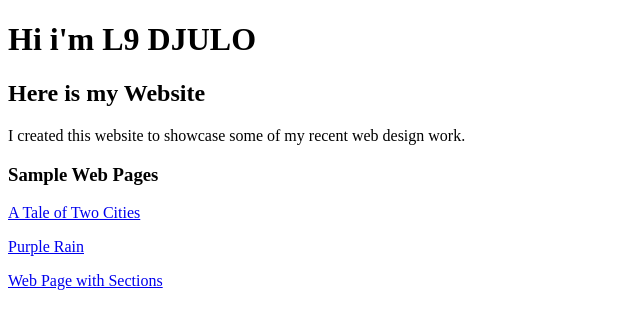
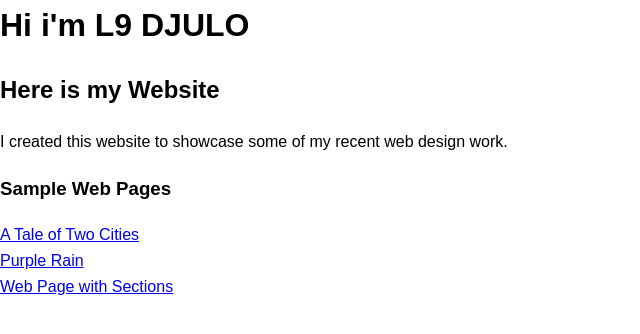
Before and after one commit to L9DJULO/L9DJULO.github.io, a plain HTML site: page index.html in a window 1280 px wide. Shown: the whole page, without its empty margins (0-640 px from the left). Drawn offline with Linux system fonts and the light colour scheme; files that its build step writes are made by us from their sources.

Commit message:
le tout css

```diff
--- a/index.html
+++ b/index.html
@@ -6,6 +6,7 @@
     <meta name="viewport" content="width=device-width, initial-scale=1.0">
     <title>L9 DJULO | Home Page</title>
     <meta name="description" content="Hi I'm Jules, an student at epita France doing as you can see some front end Web developpement.">
+    <link rel="stylesheet" href="assets/css/style-index.css">
 </head>
 
 
--- /dev/null
+++ b/style-1.css
@@ -0,0 +1,33 @@
+/*  ============= WEB BROWSER RESETS ============ */
+* { margin: 0; padding: 0; border: none }
+*, *::before, *::after { box-sizing: border-box }
+html { height: 100%; font-size: 100%; font: inherit; vertical-align: baseline;
+scroll-behavior: smooth; scroll-padding-top: 20px }
+body { line-height: 1.5; min-height: 100vh }
+@media (max-width: 767px ) { body { text-rendering: optimizeSpeed } }
+@media (min-width: 768px ) { body { text-rendering: optimizeLegibility } }
+img { width: 100%; height: auto; display: block }
+input, button, textarea, select { font: inherit }
+
+h1 {
+    text-align: center;
+    font-weight: normal;
+    letter-spacing: -2px;
+    margin-bottom: 32px;
+}
+
+h2 {
+    font-size: 36px;
+    margin-bottom: 4px;
+}
+
+h3 {
+    font-size: 24px;
+    margin-bottom: 4px;
+}
+
+p {
+    font-family: sans-serif;
+    line-height: 1.6;
+    margin-bottom: 20px;
+}
--- /dev/null
+++ b/style-2.css
@@ -0,0 +1,34 @@
+/*  ============= WEB BROWSER RESETS ============ */
+* { margin: 0; padding: 0; border: none }
+*, *::before, *::after { box-sizing: border-box }
+html { height: 100%; font-size: 100%; font: inherit; vertical-align: baseline;
+scroll-behavior: smooth; scroll-padding-top: 20px }
+body { line-height: 1.5; min-height: 100vh }
+@media (max-width: 767px ) { body { text-rendering: optimizeSpeed } }
+@media (min-width: 768px ) { body { text-rendering: optimizeLegibility } }
+img { width: 100%; height: auto; display: block }
+input, button, textarea, select { font: inherit }
+
+/* ================= ENDS ================ */
+
+h1 {
+    font-size: 84px;
+    margin-bottom: 64px;
+    text-align: center;
+    font-weight: normal;
+    letter-spacing: 4px;
+}
+
+h2 {
+    font-size: 28px;
+    margin-bottom: 4px;
+    margin-top: 54px;
+    text-transform: uppercase;
+}
+
+p {
+    font-size: 20px;
+    font-family: sans-serif;
+    line-height: 1.6;
+    margin-bottom: 20px;
+}
--- /dev/null
+++ b/style-3.css
@@ -0,0 +1,26 @@
+/*  ============= WEB BROWSER RESETS ============ */
+* { margin: 0; padding: 0; border: none }
+*, *::before, *::after { box-sizing: border-box }
+html { height: 100%; font-size: 100%; font: inherit; vertical-align: baseline;
+scroll-behavior: smooth; scroll-padding-top: 20px }
+body { line-height: 1.5; min-height: 100vh }
+@media (max-width: 767px ) { body { text-rendering: optimizeSpeed } }
+@media (min-width: 768px ) { body { text-rendering: optimizeLegibility } }
+img { width: 100%; height: auto; display: block }
+input, button, textarea, select { font: inherit }
+
+
+h2 {
+    font-size: 56px;
+    margin-bottom: 4px;
+}
+
+h3 {
+    font-size: 32px;
+    margin-bottom: 4px;
+}
+
+p {
+    font-size: 20px;
+    margin-bottom: 16px
+}
--- /dev/null
+++ b/style-index.css
@@ -0,0 +1,45 @@
+body, h1, p {
+    margin: 0;
+    padding: 0;
+  }
+
+  body {
+    font-family: 'Arial', sans-serif;
+    line-height: 1.6;
+  }
+
+  .container {
+    max-width: 800px;
+    margin: 0 auto;
+    padding: 20px;
+  }
+
+  .header {
+    text-align: center;
+    background-color: #333;
+    color: #fff;
+    padding: 10px;
+  }
+
+  .main-content {
+    margin-top: 20px;
+  }
+
+  .myClass {
+    border: 1px solid #ccc;
+    border-radius: 5px;
+    padding: 10px;
+    margin-bottom: 15px;
+  }
+
+  .myClass p {
+    color: #333;
+  }
+
+  .footer {
+    text-align: center;
+    margin-top: 20px;
+    padding: 10px;
+    background-color: #333;
+    color: #fff;
+  }
```
